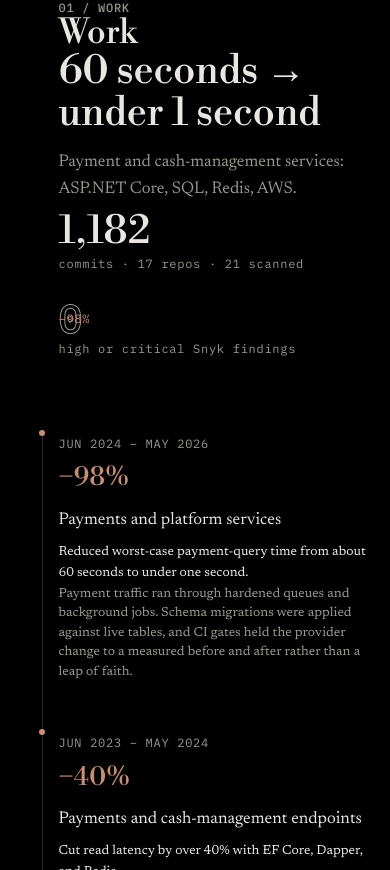
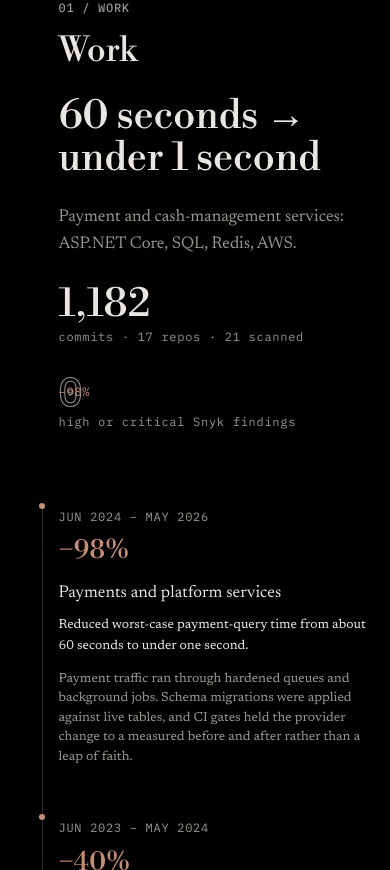
Before and after one commit to nathwn12/nathwn12.github.io, a React (Vite) app: page / in a window 390 px wide. Shown: the part 1754-2624 px from the top of the page. Built offline with nearby package versions, Linux system fonts and the light colour scheme.

Commit message:
fix(type): measure the gap between ink, not boxes

```diff
--- a/src/styles/ledger.css
+++ b/src/styles/ledger.css
@@ -664,6 +664,9 @@ video.horizon-media.is-playing {
 .ch-head {
   grid-row: 1;
   padding-block: var(--space-64) var(--space-16);
+  /* Ink clears ink, not box clears box. The display faces' negative leading
+     makes a 0 row gap overlap glyphs, so the head rows breathe in vw. */
+  row-gap: var(--head-ink-gap);
 }
 
 .ch-head > * {
@@ -793,6 +796,9 @@ video.horizon-media.is-playing {
   flex-direction: column;
   align-items: flex-end;
   gap: var(--space-32);
+  /* Below the margin the figures stack under the intro; the 0 body row gap
+     let the display figure's ink ride up into the intro's last line. */
+  margin-block-start: var(--space-48);
 }
 
 /* The two npm figures are one measured pair, not a stack in an empty corner. */
@@ -803,6 +809,8 @@ video.horizon-media.is-playing {
     align-items: flex-start;
     justify-content: space-between;
     gap: var(--space-24);
+    /* Here the figures sit beside the intro — no x-overlap, no stack to fix. */
+    margin-block-start: 0;
   }
 
   .sa .top > div {
@@ -1059,13 +1067,16 @@ video.horizon-media.is-playing {
   letter-spacing: -0.01em;
   font-weight: 400;
   margin: 0;
+  /* The head's row gap already buys the lede its clearance; keep the total
+     step on the 8px rung so the chapter does not grow past its height bar. */
+  margin-block-start: clamp(9px, 0.75vw, 12px);
   text-wrap: balance;
 }
 
 .pc .consequence-lede {
   grid-column: measure-start / field-end;
   max-width: var(--measure-wide);
-  margin: var(--space-16) 0 var(--space-8);
+  margin: var(--space-8) 0 var(--space-8);
   font-size: var(--text-lede);
   line-height: 1.55;
   color: var(--color-ink-muted);
@@ -1399,6 +1410,8 @@ video.horizon-media.is-playing {
 
   .pc .tex {
     max-width: none;
+    /* Stacked under the outcome: the node's 0 row gap is not ink clearance. */
+    margin-block-start: var(--space-12);
   }
 
   /* Four tracks cannot hold the figure and the seal at tablet widths. Give
--- a/src/styles/tokens.css
+++ b/src/styles/tokens.css
@@ -72,6 +72,9 @@
   --space-64: 64px;
   --space-96: 96px;
   --space-128: 128px;
+  /* Head rhythm: a vw-scaled row gap so display ink clears by the ink bar at
+     every width, not just the width where the clamp was tuned. */
+  --head-ink-gap: clamp(18px, 1.3vw, 26px);
   /* The gutter is the side pad of every field and the gap between its tracks.
      It is viewport-derived at every width; no breakpoint step survives. */
   --gutter: 3vw;
```
Also changed, not shown: 1 other file (tests, documents, lock files or other folders).
